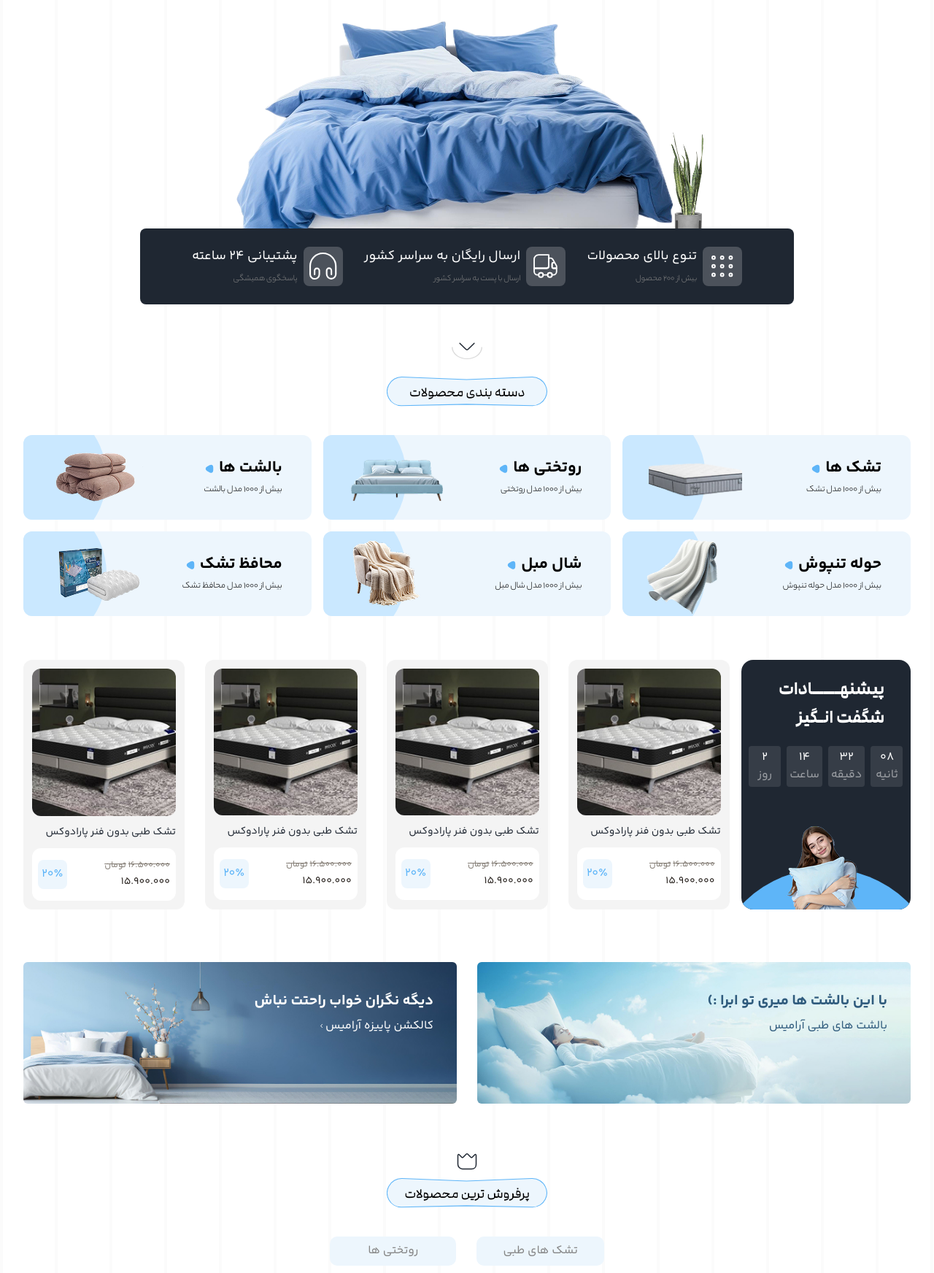
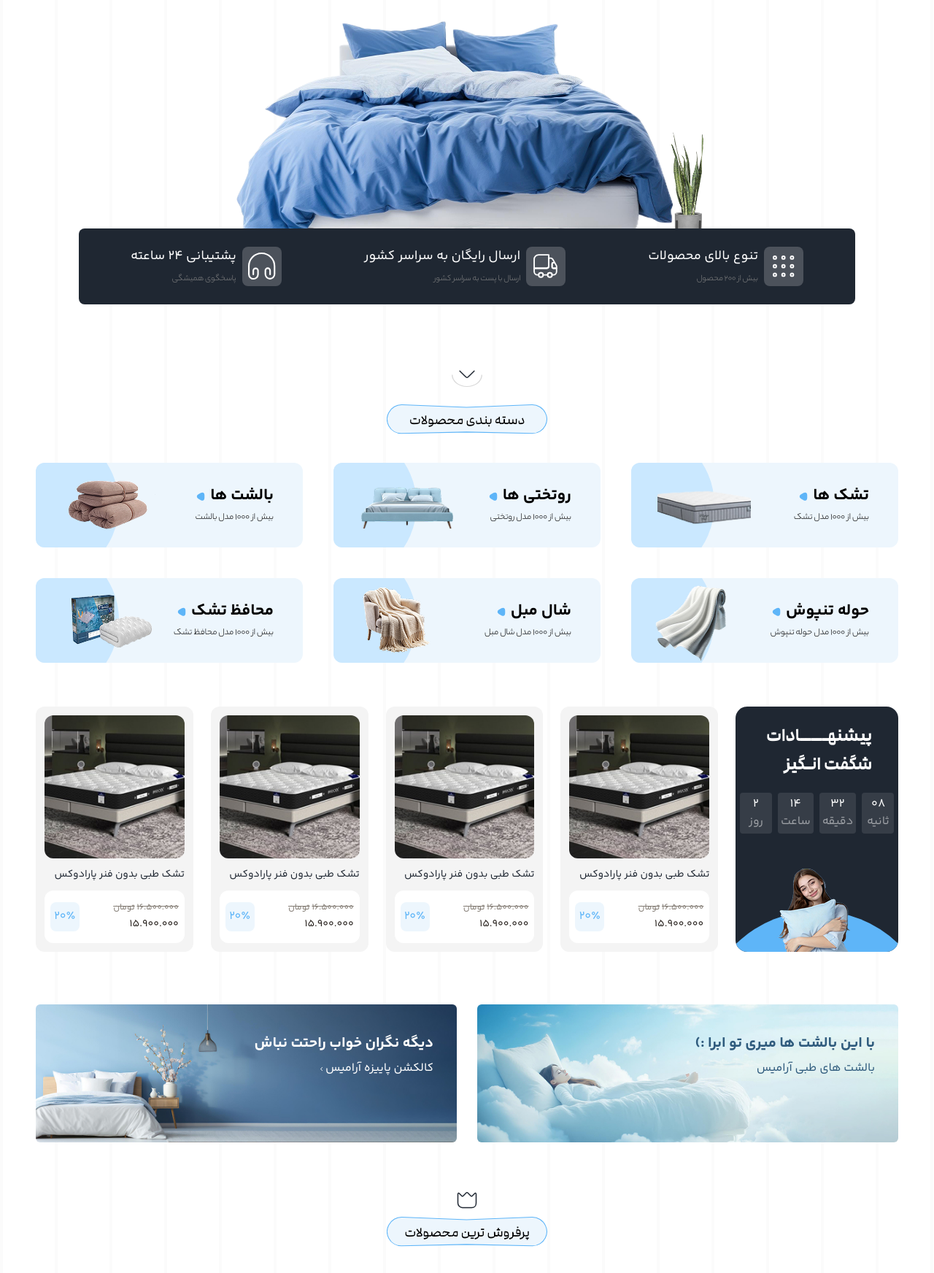
Before and after one commit to FatemehAllameh/bedding-store, a website built with Vite: page index.html in a window 1280 px wide. Shown: the part 445-2189 px from the top of the page at 73% size. Built offline with nearby package versions, Linux system fonts and the light colour scheme.

Commit message:
style: adjust spacing and layout

```diff
--- a/index.html
+++ b/index.html
@@ -262,7 +262,7 @@
     <main class="mt-6">
       <!-- Intro Section -->
       <section class="mb-20 md:mt-16">
-        <div class="container mx-auto px-4 sm:px-6 lg:px-8">
+        <div class="container mx-auto px-4 sm:px-6 lg:px-12.25">
           <div class="flex flex-col items-center justify-center font-modam">
             <div
               class="flex flex-col md:flex-row items-center justify-center gap-6 mb-5 md:gap-3"
@@ -319,8 +319,10 @@
           </div>
         </div>
         <!-- Header Features -->
-        <div
-          class="h-21 lg:h-26 flex items-center justify-around lg:justify-between -mt-12 absolute z-10 w-full py-3 px-8 lg:w-[90%] lg:left-1/2 lg:-translate-x-1/2 lg:rounded-lg lg:py-5 lg:px-17.75 lg:-mt-16.5 xl:w-[70%] bg-secondary text-white"
+        <div class="relative md:static">
+          <div class="md:container md:mx-auto md:px-4 lg:px-12.25">
+            <div
+              class="h-21 lg:h-26 flex items-center justify-around -mt-20 md: md:rounded-lg lg:justify-between absolute md:relative z-10 w-full py-3 px-8 lg:py-5 lg:px-17.75 lg:-mt-16.5 xl:w-[90%] xl:mx-auto bg-secondary text-white"
             >
               <div class="flex items-center gap-2">
                 <svg
@@ -393,7 +395,9 @@
                   />
                 </svg>
                 <div class="flex flex-col gap-2">
-              <p class="text-[14.54px] lg:text-[18px]">تنوع بالای محصولات</p>
+                  <p class="text-[14.54px] lg:text-[18px]">
+                    تنوع بالای محصولات
+                  </p>
                   <p
                     class="font-light text-[10.5px] lg:text-[13px] text-light-gray"
                   >
@@ -480,10 +484,12 @@
                 </div>
               </div>
             </div>
+          </div>
+        </div>
       </section>
       <!-- Categories Section -->
       <section>
-        <div class="container mx-auto px-4 sm:px-6 lg:px-8">
+        <div class="container mx-auto px-4 sm:px-6 lg:px-12.25">
           <!-- Down Icon -->
           <svg
             class="block mx-auto mb-6"
@@ -522,7 +528,7 @@
             </p>
           </div>
           <!-- Category List -->
-          <div class="grid grid-cols-3 md:grid-cols-1 lg:grid-cols-3 gap-4">
+          <div class="grid grid-cols-3 md:grid-cols-1 lg:grid-cols-3 gap-10.5">
             <!-- Category 1 -->
             <div class="relative">
               <div
@@ -954,9 +960,9 @@
       </section>
       <!-- Offers and Beds -->
       <section class="mt-15 mb-16">
-        <div class="container mx-auto px-4 sm:px-6 lg:px-8">
-          <div
-            class="flex flex-col justify-between gap-4 xl:flex-row 2xl:justify-center 2xl:gap-6"
+        <div class="container mx-auto px-4 sm:px-6 lg:px-12.25">
+          <div
+            class="flex flex-col justify-between gap-6 xl:flex-row 2xl:justify-center"
           >
             <div
               class="relative w-full min-h-70 bg-secondary text-white flex flex-col items-center justify-start gap-5 rounded-2xl py-5 px-9 xl:w-[20%] xl:overflow-hidden"
@@ -1014,9 +1020,7 @@
               </div>
             </div>
             <!-- Beds -->
-            <div
-              class="grid grid-cols-1 md:grid-cols-2 lg:grid-cols-4 gap-7 2xl:gap-6"
-            >
+            <div class="grid grid-cols-1 md:grid-cols-2 lg:grid-cols-4 gap-6">
               <!-- Bed 1 -->
               <div
                 class="bg-product-bg flex items-stretch lg:flex-col gap-3 p-3 rounded-xl"
@@ -1171,9 +1175,9 @@
       </section>
       <!-- Promo Banners Section -->
       <section class="mt-12 lg:mt-18 mb-16">
-        <div class="container mx-auto px-4 sm:px-6 lg:px-8">
-          <div
-            class="flex flex-col gap-4 items-center justify-center lg:flex-row lg:gap-7 2xl:gap-10"
+        <div class="container mx-auto px-4 sm:px-6 lg:px-12.25">
+          <div
+            class="flex flex-col gap-4 items-center justify-center lg:flex-row lg:gap-7"
           >
             <a href="#" class="">
               <div class="text-[#2F5B7D] relative">
@@ -1227,7 +1231,7 @@
       </section>
       <!-- Best Selling Products -->
       <section class="mb-16">
-        <div class="container mx-auto px-4 sm:px-6 lg:px-8">
+        <div class="container mx-auto px-4 sm:px-6 lg:px-12.25">
           <!-- Crown Icon -->
           <svg
             class="block mx-auto mb-2"
@@ -1264,23 +1268,21 @@
           </div>
           <!--  -->
           <div
-            class="hidden md:flex mx-auto items-center justify-center gap-7 mb-9"
+            class="hidden md:flex mx-auto items-center justify-center gap-8.5 mb-9"
           >
             <a
               href="#"
-              class="text-base text-light-gray bg-light-blue py-2 px-9 rounded-[10px]"
+              class="w-41.75 h-9.75 text-center text-base text-light-gray bg-light-blue py-2 rounded-[10px]"
               >تشک های طبی</a
             >
             <a
               href="#"
-              class="text-base text-light-gray bg-light-blue py-2 px-13 rounded-[10px]"
+              class="w-41.75 h-9.75 text-center text-base text-light-gray bg-light-blue py-2 rounded-[10px]"
               >روتختی ها</a
             >
           </div>
           <!-- pilows -->
-          <div
-            class="grid grid-cols-1 md:grid-cols-2 lg:grid-cols-4 gap-7 2xl:gap-12"
-          >
+          <div class="grid grid-cols-1 md:grid-cols-2 lg:grid-cols-4 gap-6">
             <!-- pilow 1 -->
             <div
               class="bg-product-bg flex items-stretch lg:flex-col gap-3 p-3 rounded-xl"
@@ -1566,7 +1568,7 @@
       </section>
       <!-- Why Choose Us -->
       <section class="mb-16">
-        <div class="container mx-auto px-4 sm:px-6 lg:px-8">
+        <div class="container mx-auto px-4 sm:px-6 lg:px-12.25">
           <div class="flex">
             <div class="bg-primary relative min-w-28 h-7 rounded-md -z-10">
               <div class="absolute w-10 bottom-0 right-4">
@@ -1701,7 +1703,7 @@
       </section>
       <!-- Weblog and Articles Section -->
       <section class="mb-16">
-        <div class="container mx-auto px-4 sm:px-6 lg:px-8">
+        <div class="container mx-auto px-4 sm:px-6 lg:px-12.25">
           <!-- Title -->
           <div class="relative w-55 h-11 mx-auto mb-9">
             <svg class="block w-full" viewBox="0 0 253 47" fill="none">
@@ -1848,7 +1850,7 @@
     </main>
     <!-- Footer -->
     <footer>
-      <div class="container mx-auto px-4 sm:px-6 lg:px-8">
+      <div class="container mx-auto px-4 sm:px-6 lg:px-12.25">
         <div>
           <div class="bg-secondary p-12 rounded-t-4xl">
             <!-- Logo -->
```
Lines whose indentation alone changed are shown as unchanged.
